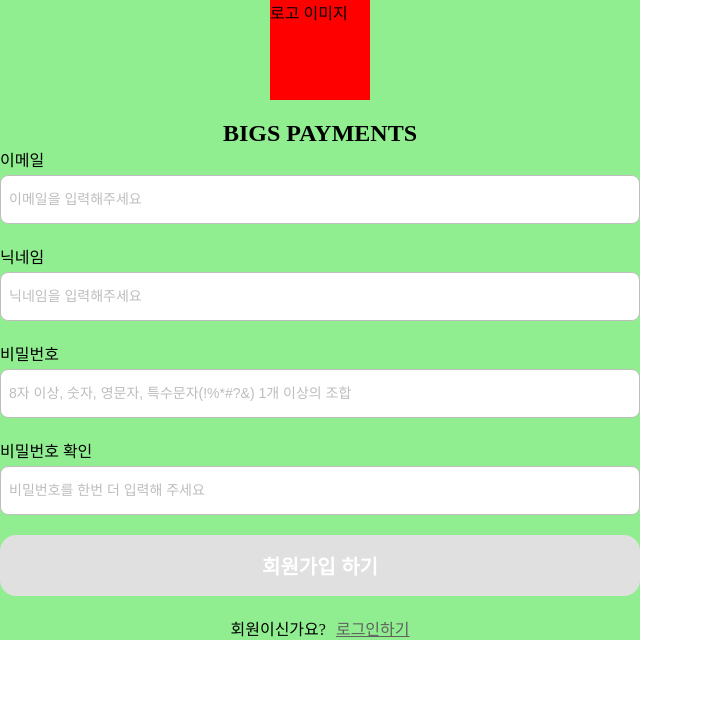
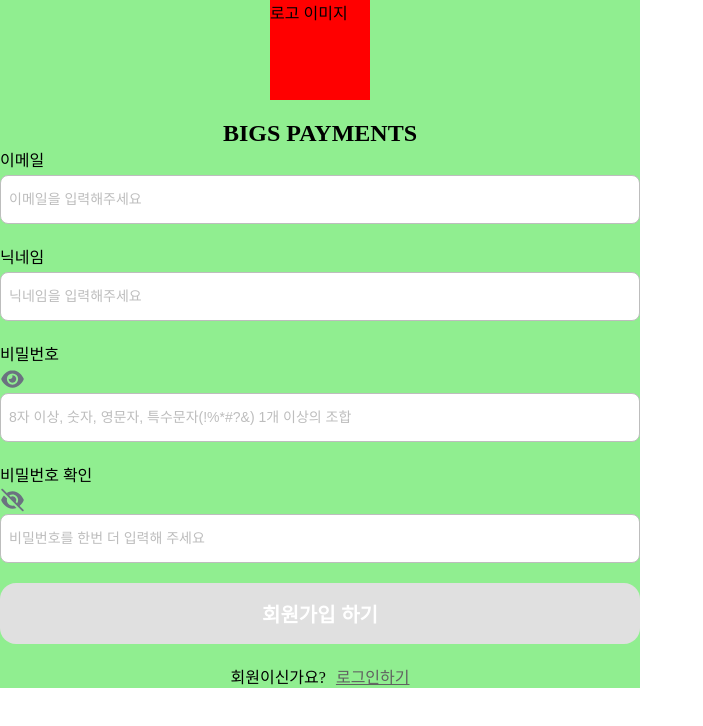
Before and after one commit to yunajoe/bigs-front-end-assignment, a Next.js app: page /signup in a window 1280 px wide. Shown: the top 726 px of the page, without its empty margins (0-703 px from the left). Built offline with nearby package versions, Linux system fonts and the light colour scheme.

Commit message:
chore: 비밀번호 입력란에 eye-slash 아이콘을 위한 font-awesome설치

```diff
--- a/package.json
+++ b/package.json
@@ -9,7 +9,11 @@
     "lint": "eslint"
   },
   "dependencies": {
+    "@fortawesome/fontawesome-svg-core": "^7.1.0",
+    "@fortawesome/free-solid-svg-icons": "^7.1.0",
+    "@fortawesome/react-fontawesome": "^3.1.0",
     "axios": "^1.12.2",
+    "font-awesome": "^4.7.0",
     "next": "16.0.0",
     "react": "19.2.0",
     "react-dom": "19.2.0",
--- a/pages/signup/ui/page.tsx
+++ b/pages/signup/ui/page.tsx
@@ -2,6 +2,9 @@
 
 import { SignUpParams } from "@/shared/types/auth";
 import { checkUserNameValidation } from "@/shared/utils/auth-validation";
+import { faEye } from "@fortawesome/free-solid-svg-icons";
+import { faEyeSlash } from "@fortawesome/free-solid-svg-icons/faEyeSlash";
+import { FontAwesomeIcon } from "@fortawesome/react-fontawesome";
 import Link from "next/link";
 import { useState } from "react";
 import styles from "./signup.module.scss";
@@ -61,16 +64,19 @@ function SignUpPage() {
       </div>
       <div className={styles.inputContainer}>
         <label>비밀번호</label>
+        <FontAwesomeIcon icon={faEye} size="lg" color="#6b7280" />
         <input
-          // type="password"
+          type="password"
           placeholder="8자 이상, 숫자, 영문자, 특수문자(!%*#?&) 1개 이상의 조합"
           onChange={handlePassword}
         />
       </div>
       <div className={styles.inputContainer}>
         <label>비밀번호 확인</label>
+        <FontAwesomeIcon icon={faEyeSlash} size="lg" color="#6b7280" />
+
         <input
-          // type="password"
+          type="password"
           placeholder="비밀번호를 한번 더 입력해 주세요"
           onChange={handleConfirmPassword}
         />
```
Also changed, not shown: 1 other file (tests, documents, lock files or other folders).
